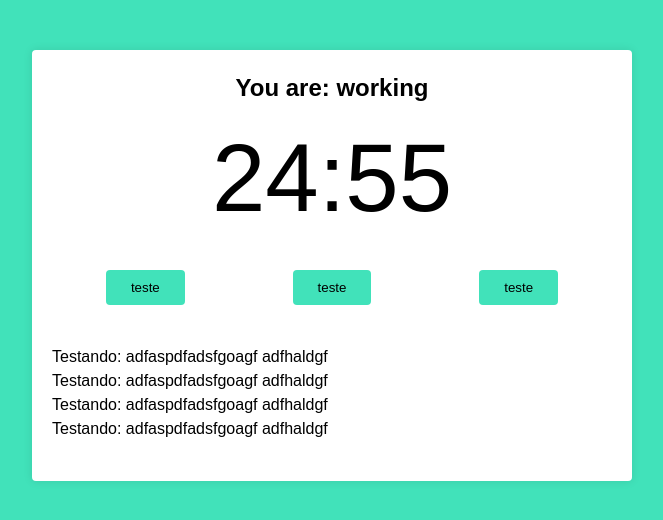
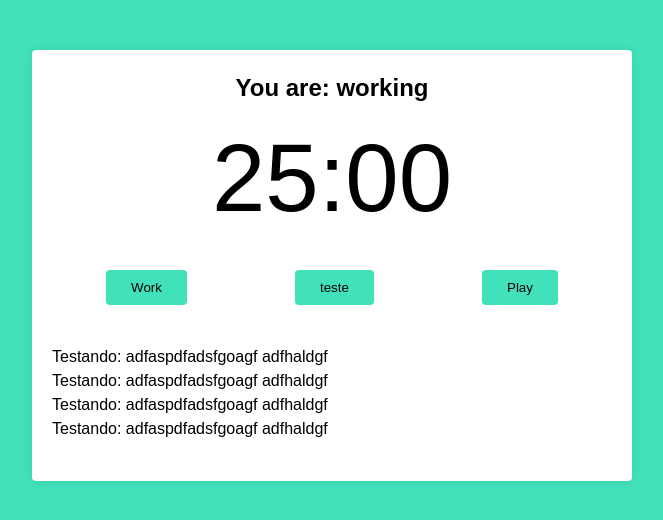
Before and after one commit to joaolucassb/pomodoro-app, a React (Create React App) app: page / in a window 1280 px wide. Shown: the top 520 px of the page, without its empty margins (308-971 px from the left). Built offline with nearby package versions, Linux system fonts and the light colour scheme.

Commit message:
configured functions for work and pause buttons

```diff
--- a/src/components/pomodoro-timer.tsx
+++ b/src/components/pomodoro-timer.tsx
@@ -1,4 +1,4 @@
-import React from 'react';
+import React, { useEffect } from 'react';
 import { useInterval } from '../hooks/use-interval';
 import { Button } from './button';
 import { Timer } from './timer';
@@ -12,19 +12,36 @@
 
 export function PomodoroTimer(props: Props): JSX.Element {
   const [mainTime, setMainTime] = React.useState(props.pomodoroTime);
+  const [timeCouting, setTimeCouting] = React.useState(false);
+  const [working, setWorking] = React.useState(false);
 
-  useInterval(() => {
-    setMainTime(mainTime - 1);
-  }, 1000);
+  useEffect(() => {
+    if (working) document.body.classList.add('working');
+  }, [working]);
+
+  useInterval(
+    () => {
+      setMainTime(mainTime - 1);
+    },
+    timeCouting ? 1000 : null,
+  );
+
+  const configureWork = () => {
+    setTimeCouting(true);
+    setWorking(true);
+  };
 
   return (
     <div className="pomodoro">
       <h2>You are: working</h2>
       <Timer mainTime={mainTime} />
       <div className="controls">
+        <Button text="Work" onClick={() => configureWork()} />
         <Button text="teste" onClick={() => console.log('Funcionando')} />
-        <Button text="teste" onClick={() => console.log('Funcionando')} />
-        <Button text="teste" onClick={() => console.log('Funcionando')} />
+        <Button
+          text={timeCouting ? 'Pause' : 'Play'}
+          onClick={() => setTimeCouting(!timeCouting)}
+        />
       </div>
 
       <div className="details">
```
